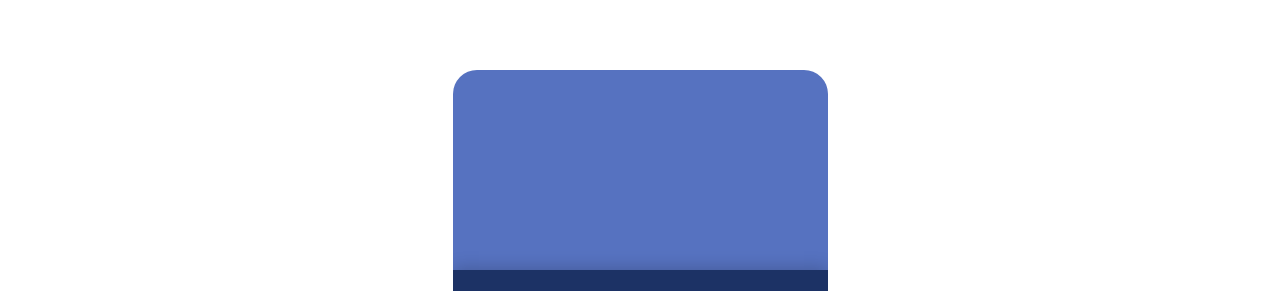
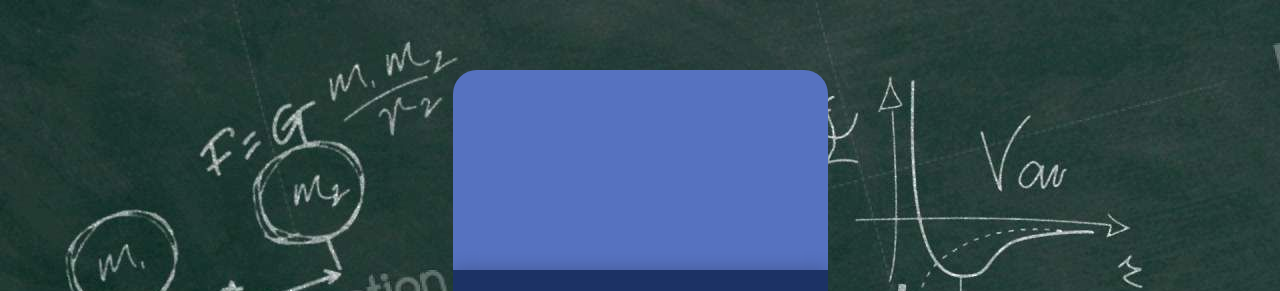
Before and after one commit to pandeysushmit/calculator, a website with bundled scripts: page index.html in a window 1280 px wide. Shown: the top 291 px of the page. Built offline with nearby package versions, Linux system fonts and the light colour scheme; files whose address does not match are found by name.

Commit message:
Update styles.css

```diff
--- a/assets/styles.css
+++ b/assets/styles.css
@@ -5,7 +5,7 @@
 	font-family: sans-serif;
 }
 body{
-	background-image: url("./assets/bg_image.jpg");
+	background-image: url("bg_image.jpg");
 }
 .app {
 	display: flex;
```
